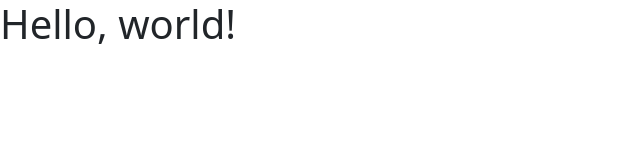
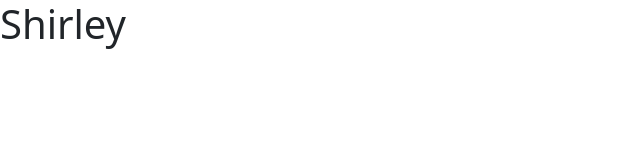
Before and after one commit to ShirleyN24/testing1, a plain HTML site: page index.html in a window 1280 px wide. Shown: the whole page, without its empty margins (0-640 px from the left). Drawn offline with nearby package versions, Linux system fonts and the light colour scheme.

Commit message:
Update index.html

```diff
--- a/index.html
+++ b/index.html
@@ -7,7 +7,7 @@
     <link href="https://cdn.jsdelivr.net/npm/bootstrap@5.3.0-alpha3/dist/css/bootstrap.min.css" rel="stylesheet" integrity="sha384-KK94CHFLLe+nY2dmCWGMq91rCGa5gtU4mk92HdvYe+M/SXH301p5ILy+dN9+nJOZ" crossorigin="anonymous">
   </head>
   <body>
-    <h1>Hello, world!</h1>
+    <h1>Shirley</h1>
     <script src="https://cdn.jsdelivr.net/npm/bootstrap@5.3.0-alpha3/dist/js/bootstrap.bundle.min.js" integrity="sha384-ENjdO4Dr2bkBIFxQpeoTz1HIcje39Wm4jDKdf19U8gI4ddQ3GYNS7NTKfAdVQSZe" crossorigin="anonymous"></script>
   </body>
 </html>
```
